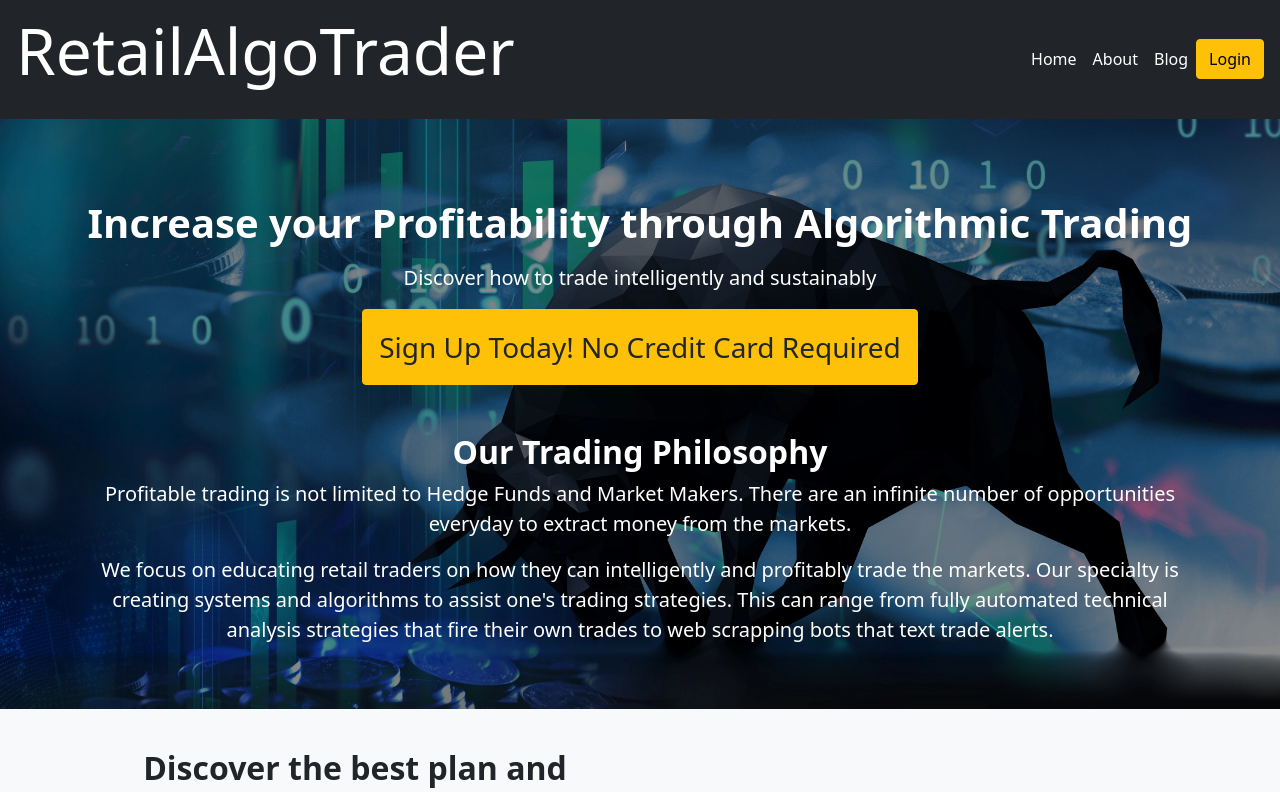
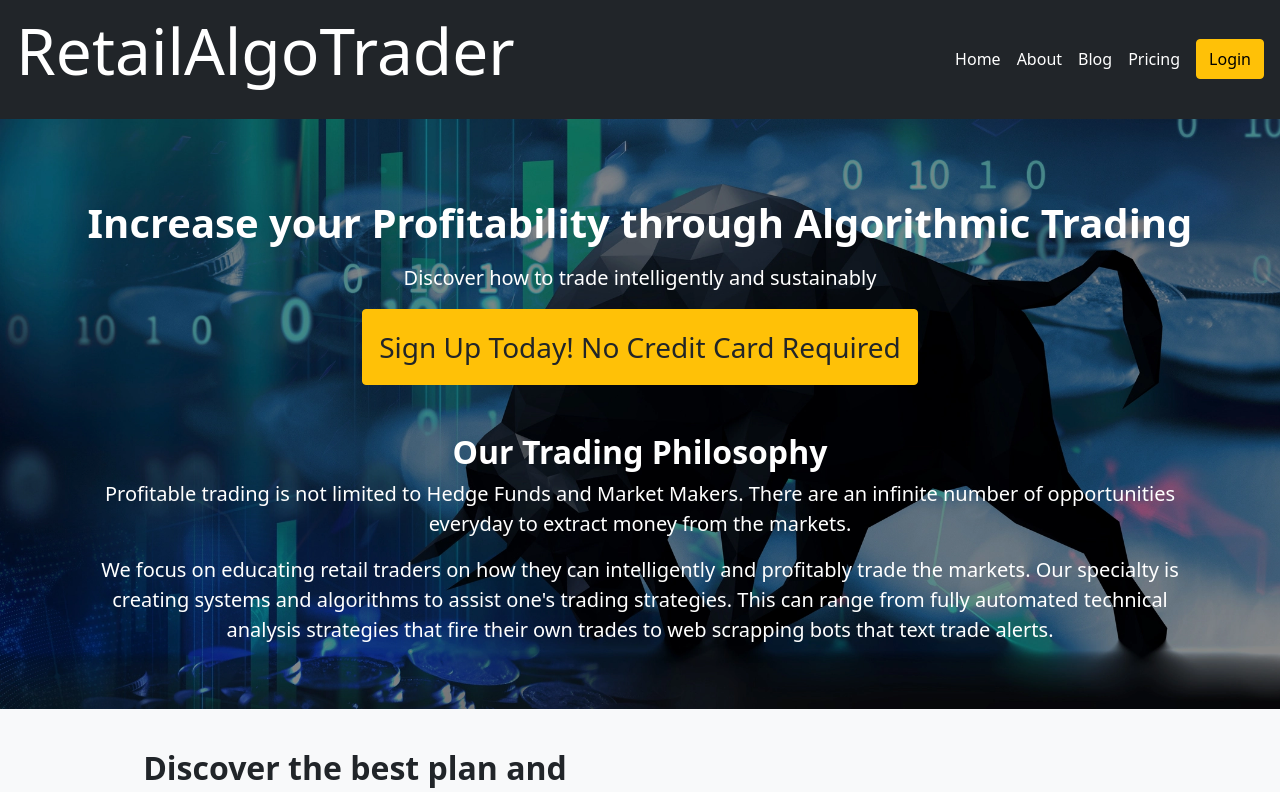
Before and after one commit to alveraboquet/RetailAlgoTrader, a Next.js app: page / in a window 1280 px wide. Shown: the top 792 px of the page. Built offline with nearby package versions, Linux system fonts and the light colour scheme.

Commit message:
Add pricing to header

```diff
--- a/components/header/header.tsx
+++ b/components/header/header.tsx
@@ -46,8 +46,15 @@ const Header = () => {
                   </a>
                 </Link>
               </li>
+              <li className="nav-item">
+                <Link href="/pricing">
+                  <a className="nav-link text-white active" aria-current="page">
+                    Pricing
+                  </a>
+                </Link>
+              </li>
               <button
-                className="nav-item btn btn-warning"
+                className="nav-item btn btn-warning ms-md-2"
                 onClick={(e) => {
                   e.preventDefault();
                   signIn(undefined, { callbackUrl: '/app/dashboard' });
```
